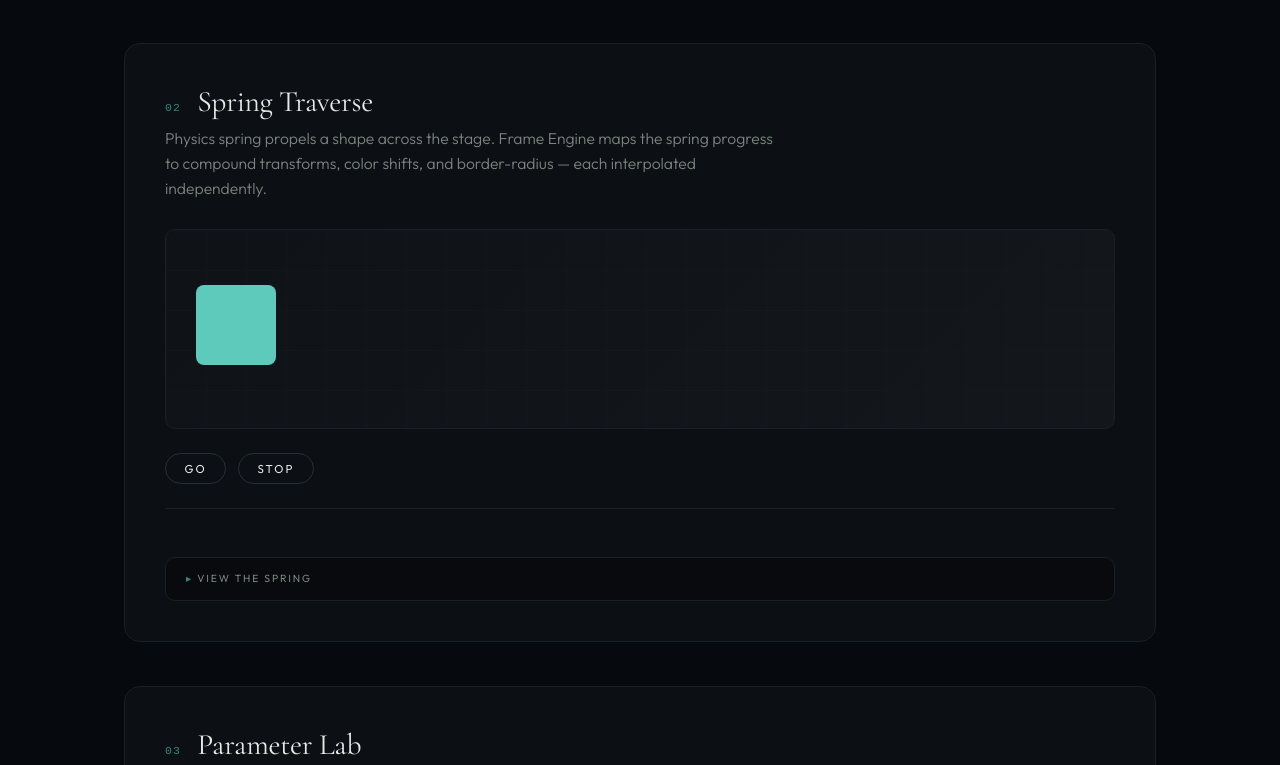
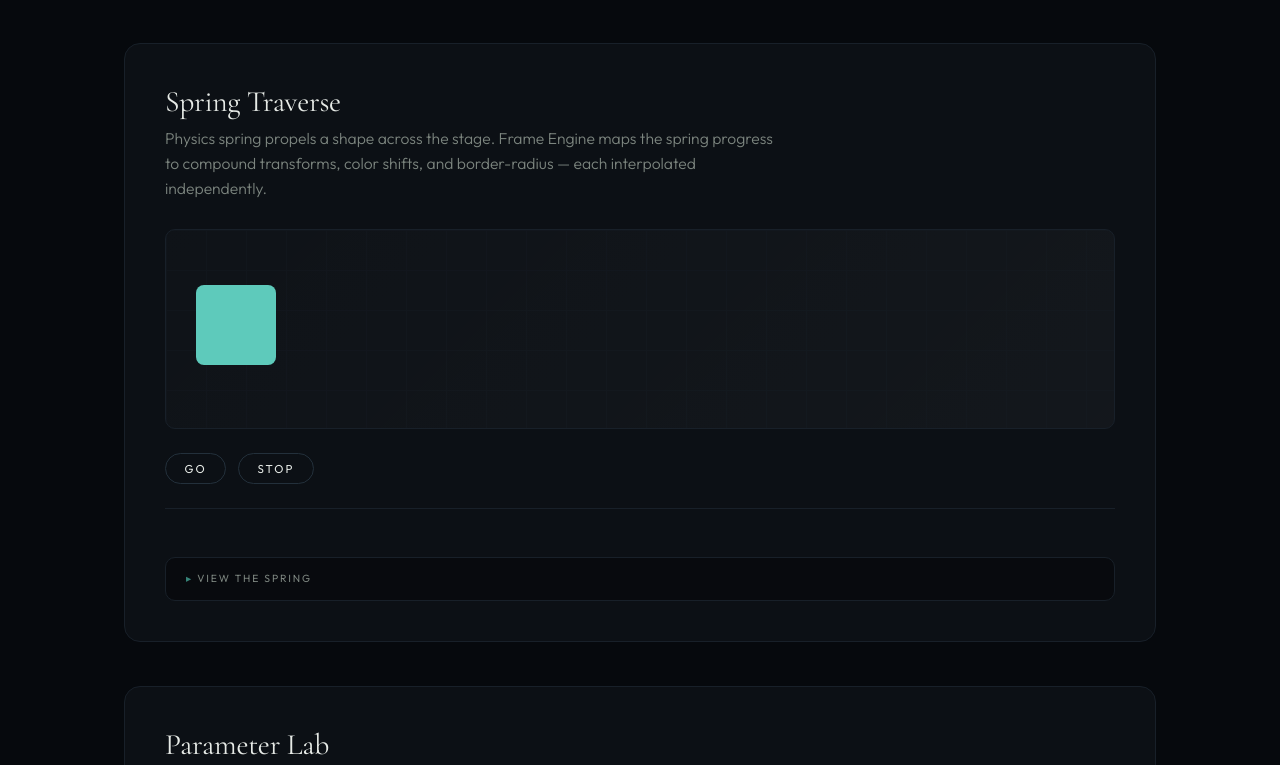
Before and after one commit to magic-spells/physics-engine, a website built with Vite: page demo/index.html in a window 1280 px wide. Shown: the part 2039-2804 px from the top of the page. Built offline with nearby package versions, Linux system fonts and the light colour scheme.

Commit message:
Update index.html

```diff
--- a/demo/index.html
+++ b/demo/index.html
@@ -185,13 +185,6 @@
         align-items: baseline;
         gap: 1rem;
         margin-bottom: 0.4rem;
-      }
-
-      .demo-index {
-        font-family: "Courier New", monospace;
-        font-size: 0.72rem;
-        color: var(--teal-dim);
-        letter-spacing: 0.1em;
       }
 
       .demo-section h2 {
@@ -647,7 +640,6 @@ spring.<span class="fn">on</span>(<span class="str">'complete'</span>, () => con
       <!-- ---- 01 Metamorphosis ---- -->
       <section class="demo-section">
         <div class="demo-header">
-          <span class="demo-index">01</span>
           <h2>Metamorphosis</h2>
         </div>
         <p class="demo-desc">
@@ -708,7 +700,6 @@ document.<span class="fn">getElementById</span>(<span class="str">"morph-go"</sp
       <!-- ---- 02 Spring Traverse ---- -->
       <section class="demo-section">
         <div class="demo-header">
-          <span class="demo-index">02</span>
           <h2>Spring Traverse</h2>
         </div>
         <p class="demo-desc">
@@ -770,7 +761,6 @@ traverseGoBtn.<span class="fn">addEventListener</span>(<span class="str">"click"
       <!-- ---- 03 Parameter Lab ---- -->
       <section class="demo-section">
         <div class="demo-header">
-          <span class="demo-index">03</span>
           <h2>Parameter Lab</h2>
         </div>
         <p class="demo-desc">
@@ -873,7 +863,6 @@ document.<span class="fn">getElementById</span>(<span class="str">"lab-run"</spa
       <!-- ---- 04 Cascade ---- -->
       <section class="demo-section">
         <div class="demo-header">
-          <span class="demo-index">04</span>
           <h2>Cascade</h2>
         </div>
         <p class="demo-desc">
```
